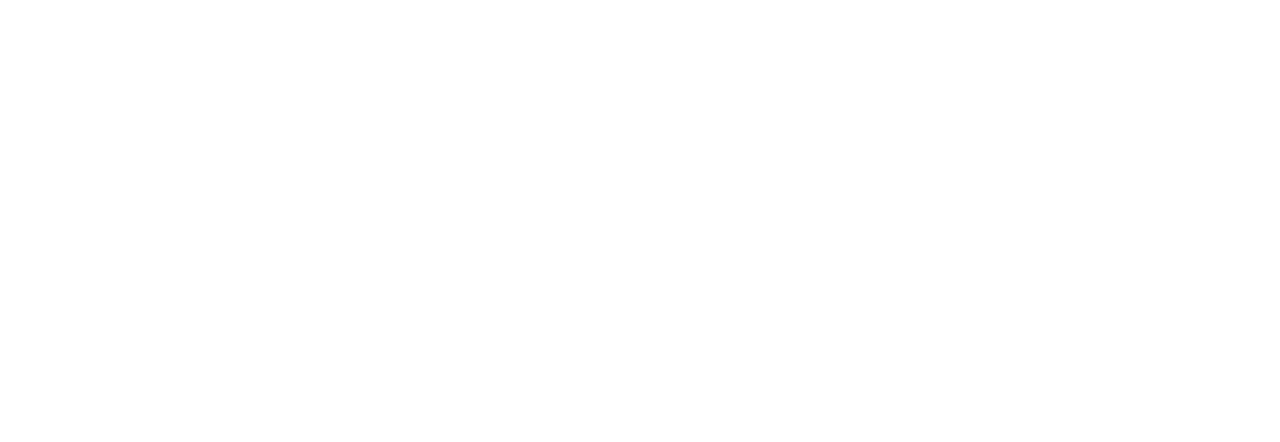
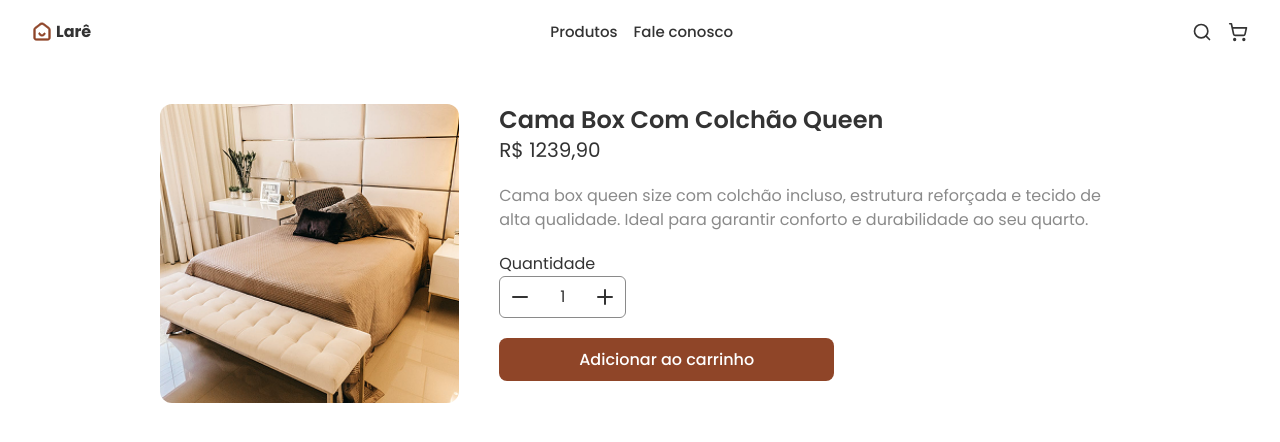
Before and after one commit to anaalbsantos/lare, a React (Vite) app: page /product in a window 1280 px wide. Before the commit this address had no page. Shown: the top 442 px of the page. Built offline with nearby package versions, Linux system fonts and the light colour scheme.

Commit message:
ddd product page

```diff
--- a/src/App.tsx
+++ b/src/App.tsx
@@ -1,12 +1,13 @@
 import { BrowserRouter, Route, Routes } from "react-router-dom";
 import "./App.css";
-import { Home } from "./pages";
+import { Home, Product } from "./pages";
 
 function App() {
   return (
     <BrowserRouter>
       <Routes>
         <Route path="/" element={<Home />} />
+        <Route path="/product" element={<Product />} />
       </Routes>
     </BrowserRouter>
   );
--- /dev/null
+++ b/src/components/button/index.tsx
@@ -0,0 +1,22 @@
+import React from "react";
+
+interface ButtonProps extends React.ButtonHTMLAttributes<HTMLButtonElement> {
+  label: string;
+}
+
+const Button = React.forwardRef<HTMLButtonElement, ButtonProps>(
+  (props, ref) => {
+    const { label, ...rest } = props;
+    return (
+      <button
+        ref={ref}
+        {...rest}
+        className="text-white bg-borrow px-20 hover:border-none w-fit border-none focus-visible:outline-none"
+      >
+        {label}
+      </button>
+    );
+  }
+);
+
+export default Button;
--- a/src/components/index.ts
+++ b/src/components/index.ts
@@ -1,4 +1,6 @@
 import NavBar from "./navbar";
 import Product from "./product";
+import Button from "./button";
+import Quantity from "./quantity";
 
-export { NavBar, Product };
+export { NavBar, Product, Button, Quantity };
--- /dev/null
+++ b/src/components/quantity/index.tsx
@@ -0,0 +1,36 @@
+"use client";
+
+import { MinusIcon, PlusIcon } from "lucide-react";
+import { useState } from "react";
+
+const Quantity = () => {
+  const [quantity, setQuantity] = useState(1);
+
+  const decrement = () => {
+    if (quantity > 0) setQuantity((prev) => prev - 1);
+  };
+
+  const increment = () => {
+    if (quantity < 10) setQuantity((prev) => prev + 1);
+  };
+
+  return (
+    <div className="flex flex-row gap-5 items-center border border-[#8a8a8a] rounded-md w-fit ">
+      <button
+        onClick={decrement}
+        className="p-2 bg-white border-none focus-visible:outline-none"
+      >
+        <MinusIcon color="#333333" />
+      </button>
+      <p className="text-dark">{quantity}</p>
+      <button
+        onClick={increment}
+        className="p-2 bg-white border-none focus-visible:outline-none"
+      >
+        <PlusIcon color="#333333" />
+      </button>
+    </div>
+  );
+};
+
+export default Quantity;
--- a/src/pages/Home/index.tsx
+++ b/src/pages/Home/index.tsx
@@ -1,5 +1,43 @@
 import { Background, Bed, Sofa } from "../../assets";
 import { NavBar, Product } from "../../components";
+
+const products = [
+  {
+    title: "Cama Box Com Colchão Queen",
+    image: Bed,
+    price: 1290.9,
+  },
+  {
+    title: "Sofá Retrátil 3 Lugares",
+    image: Sofa,
+    price: 1899.99,
+  },
+  {
+    title: "Cama Solteiro Madeira Maciça",
+    image: Bed,
+    price: 799.5,
+  },
+  {
+    title: "Cama Casal Estofada",
+    image: Bed,
+    price: 999.0,
+  },
+  {
+    title: "Sofá 2 Lugares Compacto",
+    image: Sofa,
+    price: 1290.0,
+  },
+  {
+    title: "Sofá Canto Modular",
+    image: Sofa,
+    price: 2490.0,
+  },
+  {
+    title: "Sofá Chaise Longue",
+    image: Sofa,
+    price: 2090.0,
+  },
+];
 
 const Home = () => {
   return (
@@ -11,34 +49,19 @@
         </p>
         <img src={Background} className="w-full object-cover" />
       </div>
-      <div className="flex flex-col p-4 gap-2">
+      <div className="flex flex-col p-6 gap-6">
         <p className="font-bold text-2xl lg:text-4xl text-dark text-center">
           nossos produtos
         </p>
-        <div className="flex flex-row flex-wrap justify-center gap-2">
-          <Product
-            title="Cama Box Com Colchão Queen"
-            image={Bed}
-            price={1290.9}
-          />
-          <Product
-            title="Sofá Retrátil 3 Lugares"
-            image={Sofa}
-            price={1899.99}
-          />
-          <Product
-            title="Cama Solteiro Madeira Maciça"
-            image={Bed}
-            price={799.5}
-          />
-          <Product title="Cama Casal Estofada" image={Bed} price={999.0} />
-          <Product
-            title="Sofá 2 Lugares Compacto"
-            image={Sofa}
-            price={1290.0}
-          />
-          <Product title="Sofá Canto Modular" image={Sofa} price={2490.0} />
-          <Product title="Sofá Chaise Longue" image={Sofa} price={2090.0} />
+        <div className="flex flex-row flex-wrap justify-center gap-4">
+          {products.map((product, idx) => (
+            <Product
+              key={idx}
+              title={product.title}
+              image={product.image}
+              price={product.price}
+            />
+          ))}
         </div>
       </div>
     </div>
--- /dev/null
+++ b/src/pages/Product/index.tsx
@@ -0,0 +1,37 @@
+import { Bed } from "../../assets";
+import { NavBar, Button, Quantity } from "../../components";
+
+const Product = () => {
+  return (
+    <div className="">
+      <NavBar />
+      <div className="flex flex-col items-center lg:items-start lg:flex-row py-10 px-40 gap-10 text-dark">
+        <div className="w-[60%] overflow-hidden flex items-center justify-center bg-gray-100 rounded-md">
+          <img
+            src={Bed}
+            alt="Cama"
+            className="relative object-cover max-h-[400px] w-full object-center md:max-h-[500px] 2xl:max-h-[550px] rounded-xl cursor-grab transition-opacity duration-500 delay-200 aspect-square "
+          />
+        </div>
+        <div className="flex flex-col gap-5">
+          <div>
+            <p className="font-semibold text-2xl">Cama Box Com Colchão Queen</p>
+            <p className="text-xl">R$ 1239,90</p>
+          </div>
+          <p className="text-[#8a8a8a]">
+            Cama box queen size com colchão incluso, estrutura reforçada e
+            tecido de alta qualidade. Ideal para garantir conforto e
+            durabilidade ao seu quarto.
+          </p>
+          <div>
+            <p>Quantidade</p>
+            <Quantity />
+          </div>
+          <Button label="Adicionar ao carrinho" />
+        </div>
+      </div>
+    </div>
+  );
+};
+
+export default Product;
--- a/src/pages/index.ts
+++ b/src/pages/index.ts
@@ -1,3 +1,4 @@
 import Home from "./Home";
+import Product from "./Product";
 
-export { Home };
+export { Home, Product };
```
